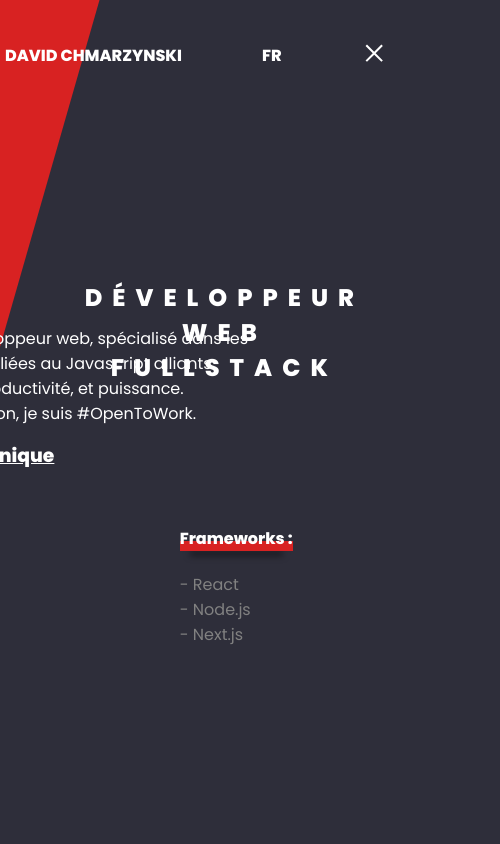
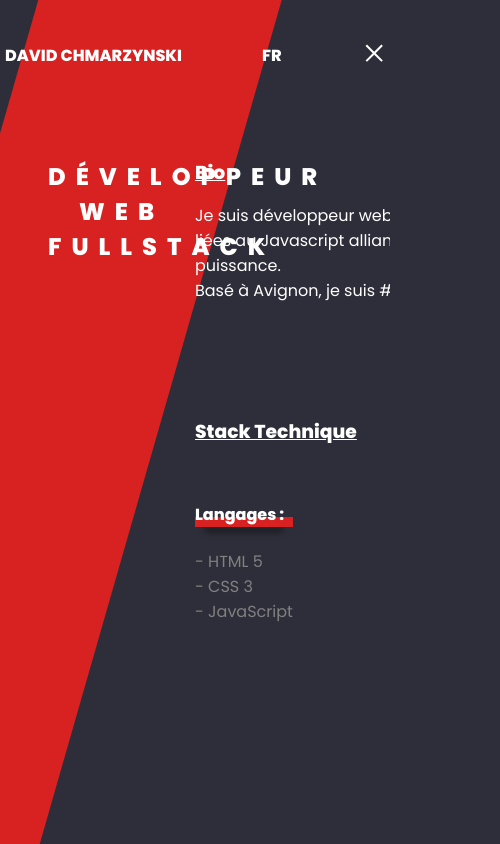
Before and after one commit to david-chmarzynski/nextfolio, a Next.js app in the folder client/: page /about in a window 390 px wide. Shown: the top 844 px of the page, 500 px wide, since content can reach past the window. Built offline with nearby package versions, Linux system fonts and the light colour scheme.

Commit message:
Responsive About component

```diff
--- a/client/pages/about/index.js
+++ b/client/pages/about/index.js
@@ -18,6 +18,7 @@ export default function About() {
       <div className={styles.wrapper}>
         <div className={styles.backgroundRed}></div>
         <h2 className={styles.title}>Développeur web <br/>Fullstack</h2>
+        <div className={styles.skills}>
           <div className={styles.bio}>
             <h3 className={styles.h3}>Bio</h3>
             <p className={styles.p}>
@@ -45,5 +46,6 @@ export default function About() {
           </div>
         </div>
       </div>
+    </div>
   )
 };
--- a/client/styles/About.module.scss
+++ b/client/styles/About.module.scss
@@ -5,55 +5,65 @@ $red: #D82222;
 $grey: #818181;
 
 .container {
-  width: 100%;
-  min-width: 60%;
-  margin: 10rem auto;
-  overflow: hidden;
+  width: 60%;
+  height: calc(100vh - 100px);
+  margin: auto;
+  display: flex;
+  flex-direction: column;
   .wrapper {
     padding: 0 48px;
+    height: 100%;
+    width: 100%;
+    display: flex;
+    justify-content: space-between;
+    margin: auto;
+    margin-top: 10%;
   }
 }
 
 .backgroundRed {
-  width: 45%;
-  height: 130vh;
   position: absolute;
-  left: -180px;
-  top: -200px;
-  background-color: #D82222;
-  transform: rotate(16deg);
+  height: 100vh;
+  width: 20%;
+  background-color: $red;
+  left: 0;
+  top: 0;
+  bottom: 0;
+  transform: scale(3) rotate(16deg) !important;
 }
 
 .title {
-  z-index: 9999;
   color: $white;
-  position: absolute;
-  left: 15%;
   text-transform: uppercase;
   letter-spacing: 10px;
   text-align: center;
+  z-index: 2;
+  min-width: 50%;
 }
 
 .bio {
-  position: absolute;
-  right: 25%;
+  z-index: 2;
 
   .p {
-    width: 400px;
+    width: 500px;
     color: $white;
   }
 
   .h3 {
     color: $white;
     text-decoration: underline;
+    margin-block-end: 0;
   }
 }
 
+.skills {
+  display: flex;
+  flex-direction: column;
+}
+
 .stack {
-  position: absolute;
-  right: 25%;
-  top: 50%;
   width: 400px;
+  margin-top: 5rem;
 
   .h3 {
     color: $white;
@@ -81,3 +91,15 @@ $grey: #818181;
   background-size: 100% 100%;
   box-shadow: 0px 15px 6px -10px rgba(0, 0, 0, 0.5);
 }
+
+@media (max-width: 1900px) {
+  .container {
+    width: 80%;
+  }
+}
+
+@media (max-width: 1350px) {
+  .container {
+    width: 100%;
+  }
+}
```
Lines whose indentation alone changed are shown as unchanged.
